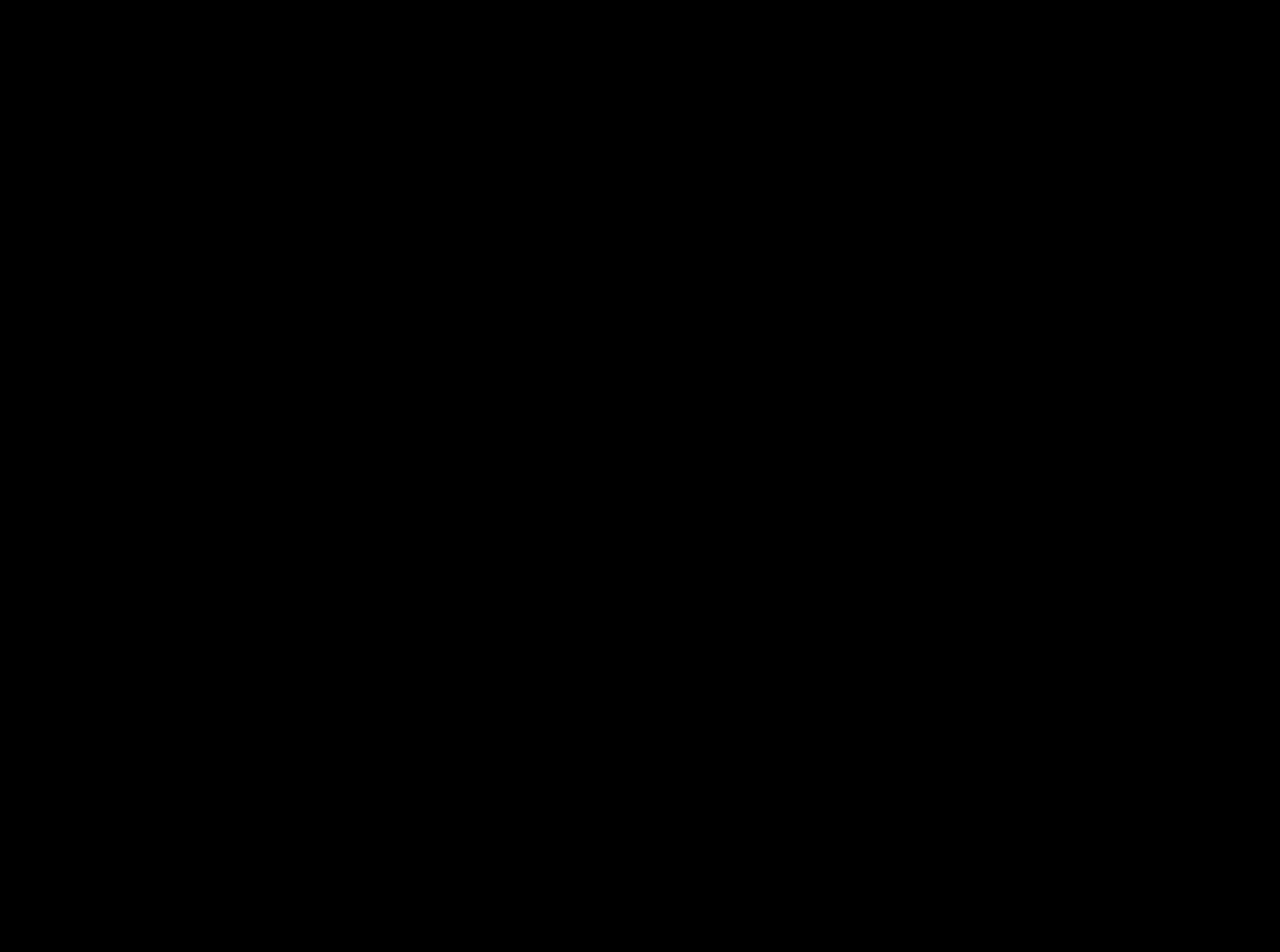
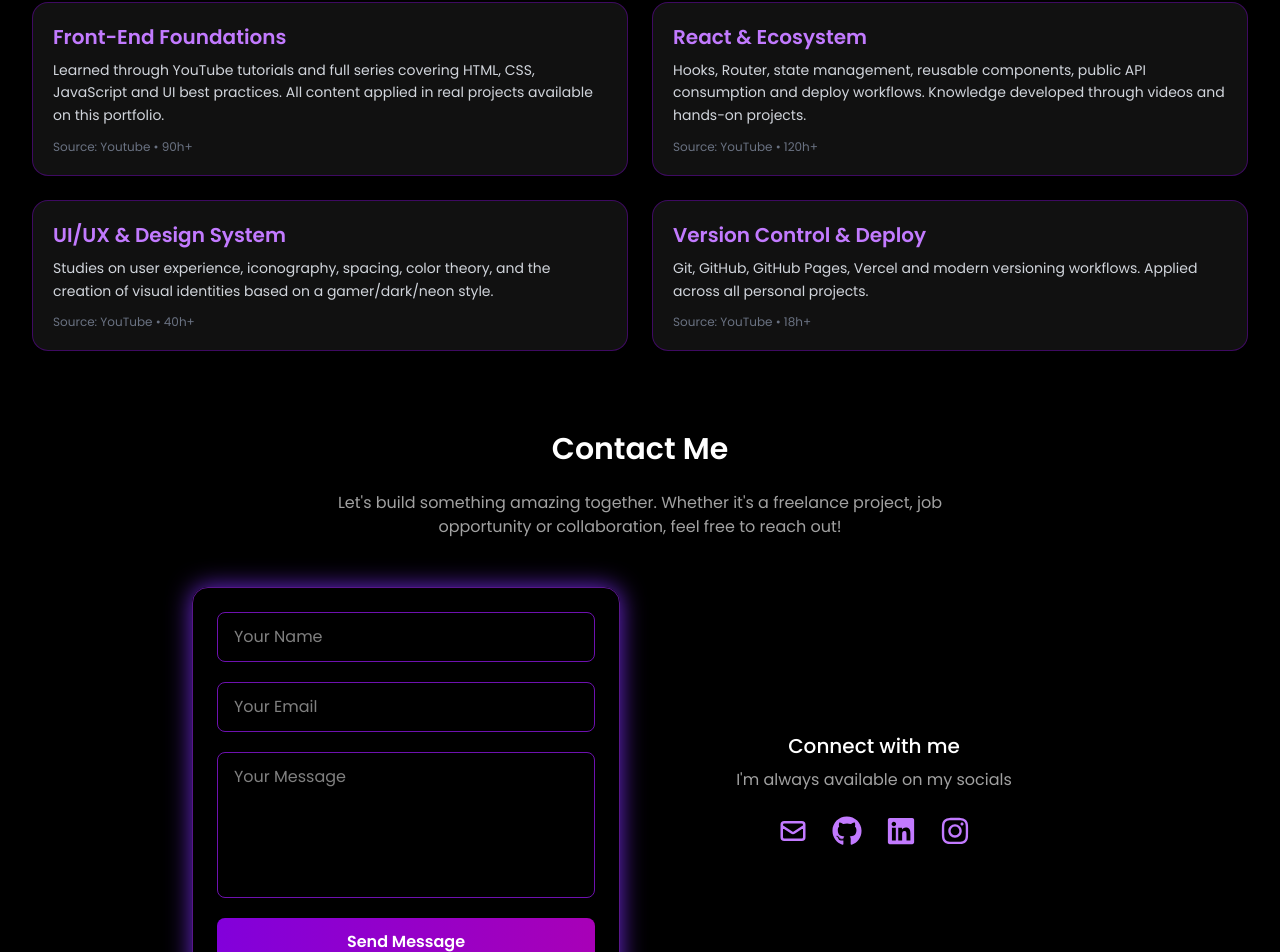
Before and after one commit to AlexWalkerGD/portfolio, a React (Vite) app: page / in a window 1280 px wide. Shown: the part 1175-2127 px from the top of the page. Before the commit the page ends 1021 px from the top, so only its background shows below. Built offline with nearby package versions, Linux system fonts and the light colour scheme.

Commit message:
contact section

```diff
--- a/src/App.jsx
+++ b/src/App.jsx
@@ -1,16 +1,19 @@
 import "./App.css";
-import logo from "/imag.png";
+
 import { TiHtml5 } from "react-icons/ti";
-import { RiJavascriptFill } from "react-icons/ri";
-import { RiNextjsFill } from "react-icons/ri";
+import { RiJavascriptFill, RiNextjsFill } from "react-icons/ri";
 import { IoArrowForwardCircleOutline } from "react-icons/io5";
 import { FaReact } from "react-icons/fa";
-import Projects from "./components/projects";
+import { useState, useEffect } from "react";
+
 import NavBar from "./components/navBar";
-import { useState } from "react";
+import Certifications from "./components/certifications";
+import Loader from "./components/loader";
+import ContactSection from "./components/contactSection";
 
 function App() {
   const [selectedSkill, setSelectedSkill] = useState(null);
+  const [loading, setLoading] = useState(true);
 
   const projectsData = {
     html: [
@@ -107,6 +110,16 @@ function App() {
     ],
   };
 
+  useEffect(() => {
+    const timer = setTimeout(() => {
+      setLoading(false);
+    }, 1500);
+
+    return () => clearTimeout(timer);
+  }, []);
+
+  if (loading) return <Loader />;
+
   return (
     <div className="w-full font-[Poppins]">
       <NavBar />
@@ -143,7 +156,7 @@ function App() {
               </button>
             </div>
           </div>
-          <img src={logo} alt="logo" width={500} className="mr-60" />
+          <img src="/imag.png" alt="logo" width={500} className="mr-60" />
         </div>
         <div className="gap-10 bg-[rgb(12,12,12)] mt-0 mx-10 rounded-3xl flex flex-col">
           <h1 className="text-2xl font-medium text-center pt-5">Skills</h1>
@@ -233,6 +246,10 @@ function App() {
             </div>
           )}
         </div>
+        <div className="w-full font-[Poppins]">
+          <Certifications /> {/* <-- coloque aqui */}
+          <ContactSection />
+        </div>
       </div>
     </div>
   );
--- /dev/null
+++ b/src/components/certifications.jsx
@@ -0,0 +1,68 @@
+const Certifications = () => {
+  return (
+    <section className="mt-20 px-8">
+      <h2 className="text-3xl font-bold text-white text-center mb-10">
+        Learning Journey
+      </h2>
+
+      <div className="grid md:grid-cols-2 gap-6">
+        {/* Card */}
+        <div className="p-5 rounded-2xl bg-[#111] border border-purple-700/40 shadow-lg hover:shadow-purple-600/20 transition">
+          <h3 className="text-xl text-purple-400 font-semibold mb-2">
+            Front-End Foundations
+          </h3>
+          <p className="text-gray-300 text-sm leading-relaxed">
+            Learned through YouTube tutorials and full series covering HTML,
+            CSS, JavaScript and UI best practices. All content applied in real
+            projects available on this portfolio.
+          </p>
+          <span className="block text-xs text-gray-500 mt-3">
+            Source: Youtube • 90h+
+          </span>
+        </div>
+
+        <div className="p-5 rounded-2xl bg-[#111] border border-purple-700/40 shadow-lg hover:shadow-purple-600/20 transition">
+          <h3 className="text-xl text-purple-400 font-semibold mb-2">
+            React & Ecosystem
+          </h3>
+          <p className="text-gray-300 text-sm leading-relaxed">
+            Hooks, Router, state management, reusable components, public API
+            consumption and deploy workflows. Knowledge developed through videos
+            and hands-on projects.
+          </p>
+          <span className="block text-xs text-gray-500 mt-3">
+            Source: YouTube • 120h+
+          </span>
+        </div>
+
+        <div className="p-5 rounded-2xl bg-[#111] border border-purple-700/40 shadow-lg hover:shadow-purple-600/20 transition">
+          <h3 className="text-xl text-purple-400 font-semibold mb-2">
+            UI/UX & Design System
+          </h3>
+          <p className="text-gray-300 text-sm leading-relaxed">
+            Studies on user experience, iconography, spacing, color theory, and
+            the creation of visual identities based on a gamer/dark/neon style.
+          </p>
+          <span className="block text-xs text-gray-500 mt-3">
+            Source: YouTube • 40h+
+          </span>
+        </div>
+
+        <div className="p-5 rounded-2xl bg-[#111] border border-purple-700/40 shadow-lg hover:shadow-purple-600/20 transition">
+          <h3 className="text-xl text-purple-400 font-semibold mb-2">
+            Version Control & Deploy
+          </h3>
+          <p className="text-gray-300 text-sm leading-relaxed">
+            Git, GitHub, GitHub Pages, Vercel and modern versioning workflows.
+            Applied across all personal projects.
+          </p>
+          <span className="block text-xs text-gray-500 mt-3">
+            Source: YouTube • 18h+
+          </span>
+        </div>
+      </div>
+    </section>
+  );
+};
+
+export default Certifications;
--- /dev/null
+++ b/src/components/contactSection.jsx
@@ -0,0 +1,93 @@
+import { FaGithub, FaLinkedin, FaInstagram } from "react-icons/fa";
+import { HiOutlineMail } from "react-icons/hi";
+
+export default function ContactSection() {
+  return (
+    <div className="w-full  text-white py-20 px-6" id="contact">
+      <h2 className="text-center text-3xl font-semibold mb-6 text-white text-transparent bg-clip-text">
+        Contact Me
+      </h2>
+
+      <p className="text-center text-neutral-400 max-w-2xl mx-auto mb-12">
+        Let's build something amazing together. Whether it's a freelance
+        project, job opportunity or collaboration, feel free to reach out!
+      </p>
+
+      <div className="max-w-4xl mx-auto grid grid-cols-1 md:grid-cols-2 gap-10">
+        {/* FORM */}
+        <form className="bg-black/40 backdrop-blur-lg p-6 rounded-2xl border border-purple-900 shadow-[0_0_25px_#6d28d9] flex flex-col gap-5">
+          <input
+            type="text"
+            placeholder="Your Name"
+            className="bg-black/60 border border-purple-800 rounded-lg px-4 py-3 focus:ring-2 focus:ring-purple-500 outline-none"
+          />
+
+          <input
+            type="email"
+            placeholder="Your Email"
+            className="bg-black/60 border border-purple-800 rounded-lg px-4 py-3 focus:ring-2 focus:ring-purple-500 outline-none"
+          />
+
+          <textarea
+            rows="5"
+            placeholder="Your Message"
+            className="bg-black/60 border border-purple-800 rounded-lg px-4 py-3 focus:ring-2 focus:ring-purple-500 outline-none resize-none"
+          ></textarea>
+
+          <button
+            type="submit"
+            className="bg-gradient-to-r from-purple-700 to-fuchsia-700 text-white font-semibold py-3 rounded-lg hover:shadow-[0_0_20px_#9333ea] transition-all"
+          >
+            Send Message
+          </button>
+        </form>
+
+        {/* SOCIALS */}
+        <div className="flex flex-col items-center justify-center gap-6">
+          <div className="text-center">
+            <h3 className="text-xl font-medium mb-2">Connect with me</h3>
+            <p className="text-neutral-400">
+              I'm always available on my socials
+            </p>
+          </div>
+
+          <div className="flex gap-6 text-3xl">
+            <a
+              href="alexwalkerson@hotmail.com"
+              className="hover:scale-110 text-purple-400 transition-transform"
+            >
+              <HiOutlineMail />
+            </a>
+
+            <a
+              href="https://github.com/AlexWalkerGD"
+              target="_blank"
+              rel="noopener noreferrer"
+              className="hover:scale-110 text-purple-400 transition-transform"
+            >
+              <FaGithub />
+            </a>
+
+            <a
+              href="https://www.linkedin.com/in/alex-walkergd/"
+              target="_blank"
+              rel="noopener noreferrer"
+              className="hover:scale-110 text-purple-400 transition-transform"
+            >
+              <FaLinkedin />
+            </a>
+
+            <a
+              href="https://www.instagram.com/alexwalkergd/"
+              target="_blank"
+              rel="noopener noreferrer"
+              className="hover:scale-110 text-purple-400 transition-transform"
+            >
+              <FaInstagram />
+            </a>
+          </div>
+        </div>
+      </div>
+    </div>
+  );
+}
--- /dev/null
+++ b/src/components/loader.jsx
@@ -0,0 +1,13 @@
+export default function Loader() {
+  return (
+    <div className="fixed inset-0 bg-black flex items-center justify-center z-50">
+      <div className="relative">
+        {/* Círculo neon */}
+        <div className="w-24 h-24 border-4 border-purple-500 rounded-full animate-ping shadow-[0_0_25px_#7c3aed]"></div>
+
+        {/* Glow interno */}
+        <div className="absolute inset-0 m-auto w-16 h-16 bg-purple-600 rounded-full shadow-[0_0_35px_#9333ea] animate-pulse"></div>
+      </div>
+    </div>
+  );
+}
--- a/src/components/project.jsx
+++ /dev/null
@@ -1,10 +0,0 @@
-const Project = () => {
-  return (
-    <div>
-      <img src="/img.png" alt="" height={120} />
-      <p>Github</p>
-    </div>
-  );
-};
-
-export default Project;
--- a/src/components/projects.jsx
+++ /dev/null
@@ -1,31 +0,0 @@
-import Project from "./project";
-
-const Projetos = ({ Icon, iconColor = "#FFA500", size = 60 }) => {
-  return (
-    <div className="flex items-center gap-5 p-5 rounded-xl">
-      {/* Ícone */}
-      <div
-        className="flex items-center justify-center p-5 rounded-full transition-transform duration-300"
-        style={{
-          boxShadow: `0 0 15px ${iconColor}`,
-        }}
-      >
-        <Icon size={size} color={iconColor} />
-      </div>
-
-      {/* Lista */}
-      <ul className="custom-scroll flex gap-4 overflow-x-auto pb-3 scroll-smooth">
-        {[1, 2, 3, 4].map((n) => (
-          <li
-            key={n}
-            className="flex items-center justify-center flex-none w-[350px] p-4 rounded-lg transition-transform duration-200 cursor-pointer"
-          >
-            <Project />
-          </li>
-        ))}
-      </ul>
-    </div>
-  );
-};
-
-export default Projetos;
```
